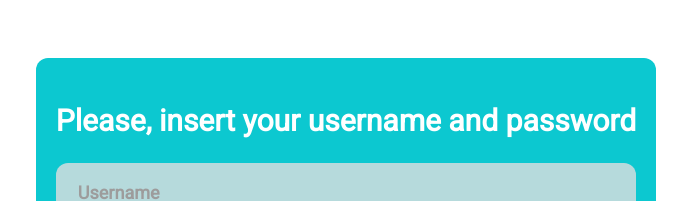
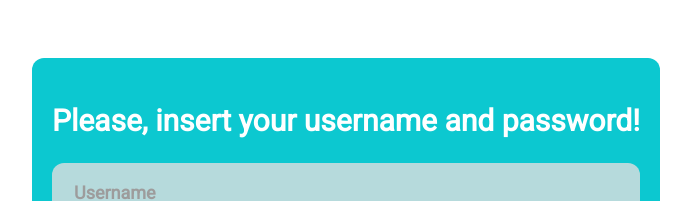
Before and after one commit to Marianlopig/final-project-front, a React (Create React App) app: page /login in a window 1280 px wide. Shown: the top 201 px of the page, without its empty margins (294-985 px from the left). Built offline with nearby package versions, Linux system fonts and the light colour scheme.

Commit message:
changes for a test deploy

```diff
--- a/src/components/LoginForm/LoginForm.tsx
+++ b/src/components/LoginForm/LoginForm.tsx
@@ -40,7 +40,7 @@ const LoginForm = () => {
   return (
     <LoginFormStyles>
       <div className="container">
-        <h2>Please, insert your username and password</h2>
+        <h2>Please, insert your username and password!</h2>
         <form autoComplete="off" noValidate onSubmit={submitLogin}>
           <label htmlFor="username">
             <input
```
